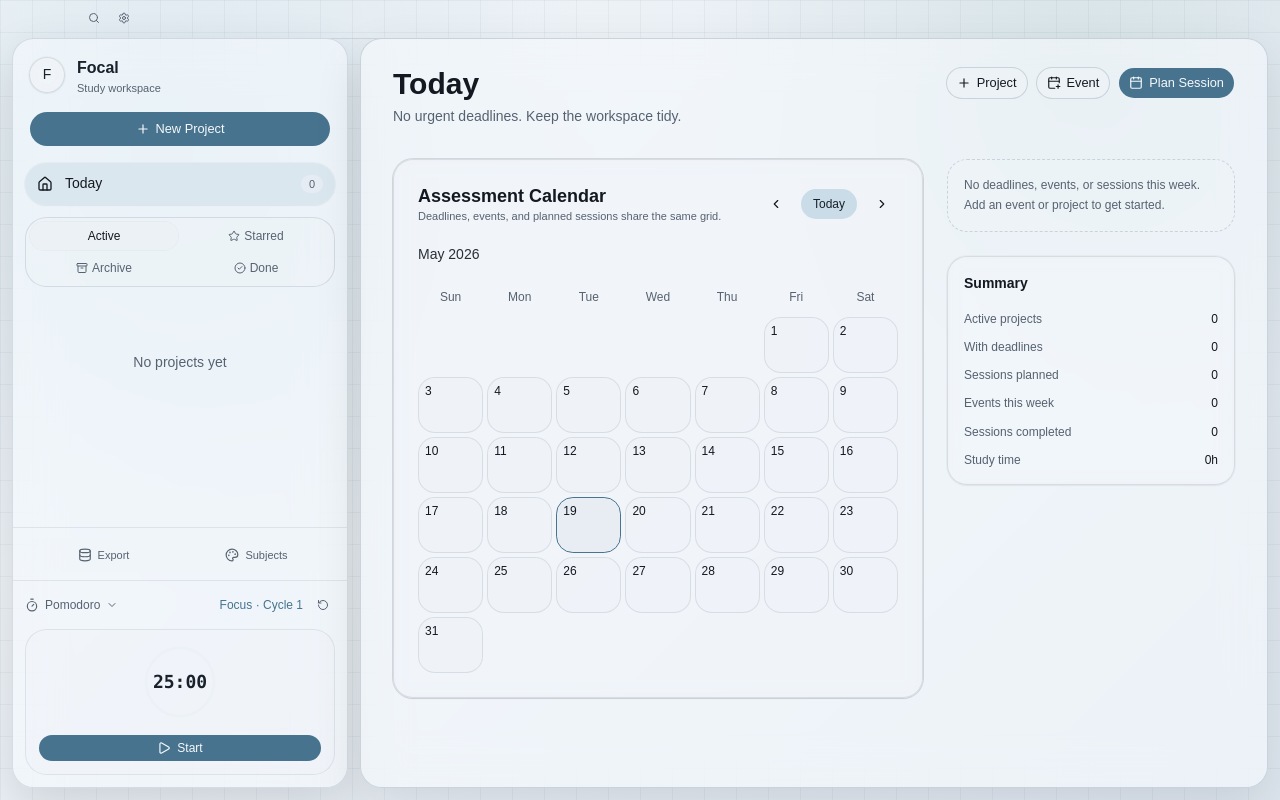
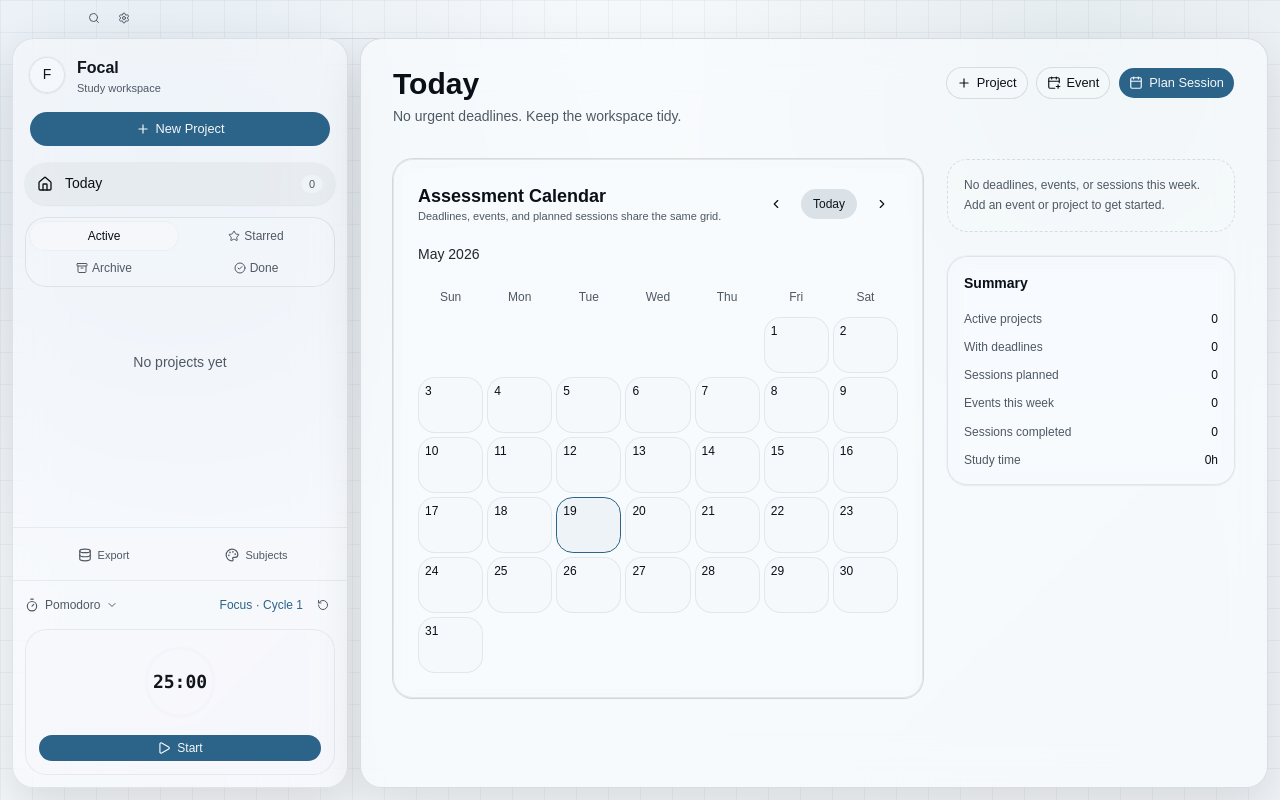
Before and after one commit to flandolf/focal, a React (Vite) app: page / in a window 1280 px wide. Built offline with nearby package versions, Linux system fonts and the light colour scheme.

Commit message:
style: update color variables and gradients for improved theme consistency

```diff
--- a/src/index.css
+++ b/src/index.css
@@ -99,73 +99,73 @@
   --app-titlebar-control-top: calc(var(--app-traffic-light-y) - 0.375rem);
   --app-titlebar-actions-left: calc(var(--app-traffic-light-x) + 4.125rem);
   --app-titlebar-inset: calc(var(--app-titlebar-control-top) + var(--app-titlebar-control-size) + 0.5rem);
-  --background: oklch(0.957 0.008 248);
-  --foreground: oklch(0.213 0.017 258);
-  --card: oklch(0.982 0.005 248 / 0.78);
-  --card-foreground: oklch(0.213 0.017 258);
-  --popover: oklch(0.982 0.005 248 / 0.94);
-  --popover-foreground: oklch(0.213 0.017 258);
-  --primary: oklch(0.535 0.065 237);
-  --primary-foreground: oklch(0.982 0.005 248);
-  --secondary: oklch(0.905 0.018 239);
-  --secondary-foreground: oklch(0.245 0.022 252);
-  --muted: oklch(0.914 0.012 248);
-  --muted-foreground: oklch(0.492 0.026 255);
-  --accent: oklch(0.885 0.024 234);
-  --accent-foreground: oklch(0.245 0.022 252);
-  --destructive: oklch(0.550 0.138 25);
-  --destructive-foreground: oklch(0.982 0.005 248);
-  --border: oklch(0.822 0.018 249 / 0.72);
-  --input: oklch(0.836 0.015 249 / 0.72);
-  --ring: oklch(0.535 0.065 237);
-  --chart-1: oklch(0.550 0.138 25);
-  --chart-2: oklch(0.751 0.048 214);
-  --chart-3: oklch(0.658 0.051 247);
-  --chart-4: oklch(0.810 0.095 88);
-  --chart-5: oklch(0.737 0.080 123);
-  --sidebar: oklch(0.982 0.006 248 / 0.58);
-  --sidebar-foreground: oklch(0.245 0.022 252);
-  --sidebar-primary: oklch(0.535 0.065 237);
-  --sidebar-primary-foreground: oklch(0.982 0.005 248);
-  --sidebar-accent: oklch(0.905 0.018 239 / 0.76);
-  --sidebar-accent-foreground: oklch(0.213 0.017 258);
-  --sidebar-border: oklch(0.822 0.018 249 / 0.55);
-  --sidebar-ring: oklch(0.535 0.065 237);
+  --background: oklch(0.978 0.005 250);
+  --foreground: oklch(0.170 0.018 255);
+  --card: oklch(0.990 0.003 250 / 0.82);
+  --card-foreground: oklch(0.170 0.018 255);
+  --popover: oklch(0.990 0.003 250 / 0.96);
+  --popover-foreground: oklch(0.170 0.018 255);
+  --primary: oklch(0.480 0.085 242);
+  --primary-foreground: oklch(0.978 0.005 250);
+  --secondary: oklch(0.930 0.008 250);
+  --secondary-foreground: oklch(0.200 0.015 255);
+  --muted: oklch(0.940 0.006 250);
+  --muted-foreground: oklch(0.460 0.022 252);
+  --accent: oklch(0.905 0.012 248);
+  --accent-foreground: oklch(0.200 0.015 255);
+  --destructive: oklch(0.540 0.145 25);
+  --destructive-foreground: oklch(0.978 0.005 250);
+  --border: oklch(0.860 0.010 250 / 0.72);
+  --input: oklch(0.870 0.008 250 / 0.72);
+  --ring: oklch(0.480 0.085 242);
+  --chart-1: oklch(0.540 0.145 25);
+  --chart-2: oklch(0.480 0.085 242);
+  --chart-3: oklch(0.620 0.060 200);
+  --chart-4: oklch(0.700 0.080 160);
+  --chart-5: oklch(0.580 0.070 260);
+  --sidebar: oklch(0.985 0.004 250 / 0.58);
+  --sidebar-foreground: oklch(0.200 0.015 255);
+  --sidebar-primary: oklch(0.480 0.085 242);
+  --sidebar-primary-foreground: oklch(0.978 0.005 250);
+  --sidebar-accent: oklch(0.930 0.008 250 / 0.76);
+  --sidebar-accent-foreground: oklch(0.170 0.018 255);
+  --sidebar-border: oklch(0.860 0.010 250 / 0.55);
+  --sidebar-ring: oklch(0.480 0.085 242);
 }
 
 .dark {
-  --background: oklch(0.170 0.018 260);
-  --foreground: oklch(0.898 0.012 244);
-  --card: oklch(0.250 0.020 260 / 0.70);
-  --card-foreground: oklch(0.898 0.012 244);
-  --popover: oklch(0.230 0.020 260 / 0.94);
-  --popover-foreground: oklch(0.898 0.012 244);
-  --primary: oklch(0.746 0.064 221);
-  --primary-foreground: oklch(0.160 0.018 260);
-  --secondary: oklch(0.310 0.026 258);
-  --secondary-foreground: oklch(0.898 0.012 244);
-  --muted: oklch(0.275 0.021 260);
-  --muted-foreground: oklch(0.620 0.026 252);
-  --accent: oklch(0.315 0.030 246);
-  --accent-foreground: oklch(0.898 0.012 244);
-  --destructive: oklch(0.550 0.138 25);
-  --destructive-foreground: oklch(0.944 0.007 256);
-  --border: oklch(0.420 0.025 258 / 0.62);
-  --input: oklch(0.420 0.025 258 / 0.70);
-  --ring: oklch(0.746 0.064 221);
-  --chart-1: oklch(0.550 0.138 25);
-  --chart-2: oklch(0.751 0.048 214);
-  --chart-3: oklch(0.658 0.051 247);
-  --chart-4: oklch(0.810 0.095 88);
-  --chart-5: oklch(0.737 0.080 123);
-  --sidebar: oklch(0.230 0.021 260 / 0.58);
-  --sidebar-foreground: oklch(0.898 0.012 244);
-  --sidebar-primary: oklch(0.746 0.064 221);
-  --sidebar-primary-foreground: oklch(0.160 0.018 260);
-  --sidebar-accent: oklch(0.310 0.026 258 / 0.76);
-  --sidebar-accent-foreground: oklch(0.898 0.012 244);
-  --sidebar-border: oklch(0.440 0.025 258 / 0.45);
-  --sidebar-ring: oklch(0.746 0.064 221);
+  --background: oklch(0.155 0.016 258);
+  --foreground: oklch(0.920 0.008 245);
+  --card: oklch(0.200 0.016 258 / 0.70);
+  --card-foreground: oklch(0.920 0.008 245);
+  --popover: oklch(0.185 0.016 258 / 0.94);
+  --popover-foreground: oklch(0.920 0.008 245);
+  --primary: oklch(0.700 0.075 238);
+  --primary-foreground: oklch(0.155 0.016 258);
+  --secondary: oklch(0.245 0.016 258);
+  --secondary-foreground: oklch(0.920 0.008 245);
+  --muted: oklch(0.225 0.016 258);
+  --muted-foreground: oklch(0.560 0.024 250);
+  --accent: oklch(0.270 0.018 255);
+  --accent-foreground: oklch(0.920 0.008 245);
+  --destructive: oklch(0.580 0.140 22);
+  --destructive-foreground: oklch(0.940 0.006 250);
+  --border: oklch(0.320 0.016 258 / 0.62);
+  --input: oklch(0.320 0.016 258 / 0.70);
+  --ring: oklch(0.700 0.075 238);
+  --chart-1: oklch(0.580 0.140 22);
+  --chart-2: oklch(0.700 0.075 238);
+  --chart-3: oklch(0.720 0.060 195);
+  --chart-4: oklch(0.780 0.070 155);
+  --chart-5: oklch(0.680 0.065 260);
+  --sidebar: oklch(0.175 0.016 258 / 0.58);
+  --sidebar-foreground: oklch(0.920 0.008 245);
+  --sidebar-primary: oklch(0.700 0.075 238);
+  --sidebar-primary-foreground: oklch(0.155 0.016 258);
+  --sidebar-accent: oklch(0.245 0.016 258 / 0.76);
+  --sidebar-accent-foreground: oklch(0.920 0.008 245);
+  --sidebar-border: oklch(0.300 0.016 258 / 0.45);
+  --sidebar-ring: oklch(0.700 0.075 238);
 }
 
 /* Codex theme — Catppuccin Mocha / Latte inspired */
@@ -338,16 +338,16 @@
 
   .focal-shell {
     background:
-      radial-gradient(circle at 12% 18%, oklch(0.760 0.050 222 / 0.22), transparent 28rem),
-      radial-gradient(circle at 84% 8%, oklch(0.725 0.052 178 / 0.16), transparent 24rem),
-      linear-gradient(135deg, oklch(0.972 0.006 248), oklch(0.920 0.015 248));
+      radial-gradient(circle at 12% 18%, oklch(0.700 0.060 240 / 0.18), transparent 28rem),
+      radial-gradient(circle at 84% 8%, oklch(0.650 0.045 210 / 0.12), transparent 24rem),
+      linear-gradient(135deg, oklch(0.985 0.004 250), oklch(0.960 0.006 250));
   }
 
   .dark .focal-shell {
     background:
-      radial-gradient(circle at 10% 20%, oklch(0.615 0.064 224 / 0.22), transparent 30rem),
-      radial-gradient(circle at 86% 10%, oklch(0.548 0.046 182 / 0.16), transparent 26rem),
-      linear-gradient(135deg, oklch(0.182 0.018 262), oklch(0.252 0.020 256));
+      radial-gradient(circle at 10% 20%, oklch(0.500 0.060 240 / 0.20), transparent 30rem),
+      radial-gradient(circle at 86% 10%, oklch(0.450 0.045 210 / 0.14), transparent 26rem),
+      linear-gradient(135deg, oklch(0.165 0.016 258), oklch(0.220 0.018 258));
   }
 
   .codex .focal-shell,
@@ -383,12 +383,12 @@
   .glass-panel {
     background: color-mix(in oklch, var(--card) 82%, transparent);
     border: 1px solid var(--border);
-    box-shadow: 0 18px 48px oklch(0.14 0.02 260 / 0.10);
+    box-shadow: 0 18px 48px oklch(0.12 0.015 250 / 0.10);
     backdrop-filter: blur(22px) saturate(1.2);
   }
 
   .dark .glass-panel {
-    box-shadow: 0 22px 64px oklch(0.09 0.018 260 / 0.38);
+    box-shadow: 0 22px 64px oklch(0.07 0.012 258 / 0.38);
   }
 
   .codex.dark .glass-panel {
@@ -406,12 +406,12 @@
   .glass-sidebar {
     background: var(--sidebar);
     border: 1px solid var(--sidebar-border);
-    box-shadow: 0 18px 48px oklch(0.14 0.02 260 / 0.12);
+    box-shadow: 0 18px 48px oklch(0.12 0.015 250 / 0.12);
     backdrop-filter: blur(24px) saturate(1.25);
   }
 
   .dark .glass-sidebar {
-    box-shadow: 0 22px 64px oklch(0.09 0.018 260 / 0.42);
+    box-shadow: 0 22px 64px oklch(0.07 0.012 258 / 0.42);
   }
 
   .codex.dark .glass-sidebar {
@@ -428,15 +428,15 @@
 
   .hairline-grid {
     background-image:
-      linear-gradient(to right, oklch(0.52 0.02 250 / 0.08) 1px, transparent 1px),
-      linear-gradient(to bottom, oklch(0.52 0.02 250 / 0.08) 1px, transparent 1px);
+      linear-gradient(to right, oklch(0.50 0.02 250 / 0.08) 1px, transparent 1px),
+      linear-gradient(to bottom, oklch(0.50 0.02 250 / 0.08) 1px, transparent 1px);
     background-size: 32px 32px;
   }
 
   .dark .hairline-grid {
     background-image:
-      linear-gradient(to right, oklch(0.82 0.02 250 / 0.045) 1px, transparent 1px),
-      linear-gradient(to bottom, oklch(0.82 0.02 250 / 0.045) 1px, transparent 1px);
+      linear-gradient(to right, oklch(0.80 0.02 250 / 0.045) 1px, transparent 1px),
+      linear-gradient(to bottom, oklch(0.80 0.02 250 / 0.045) 1px, transparent 1px);
   }
 
   .codex .hairline-grid {
```
